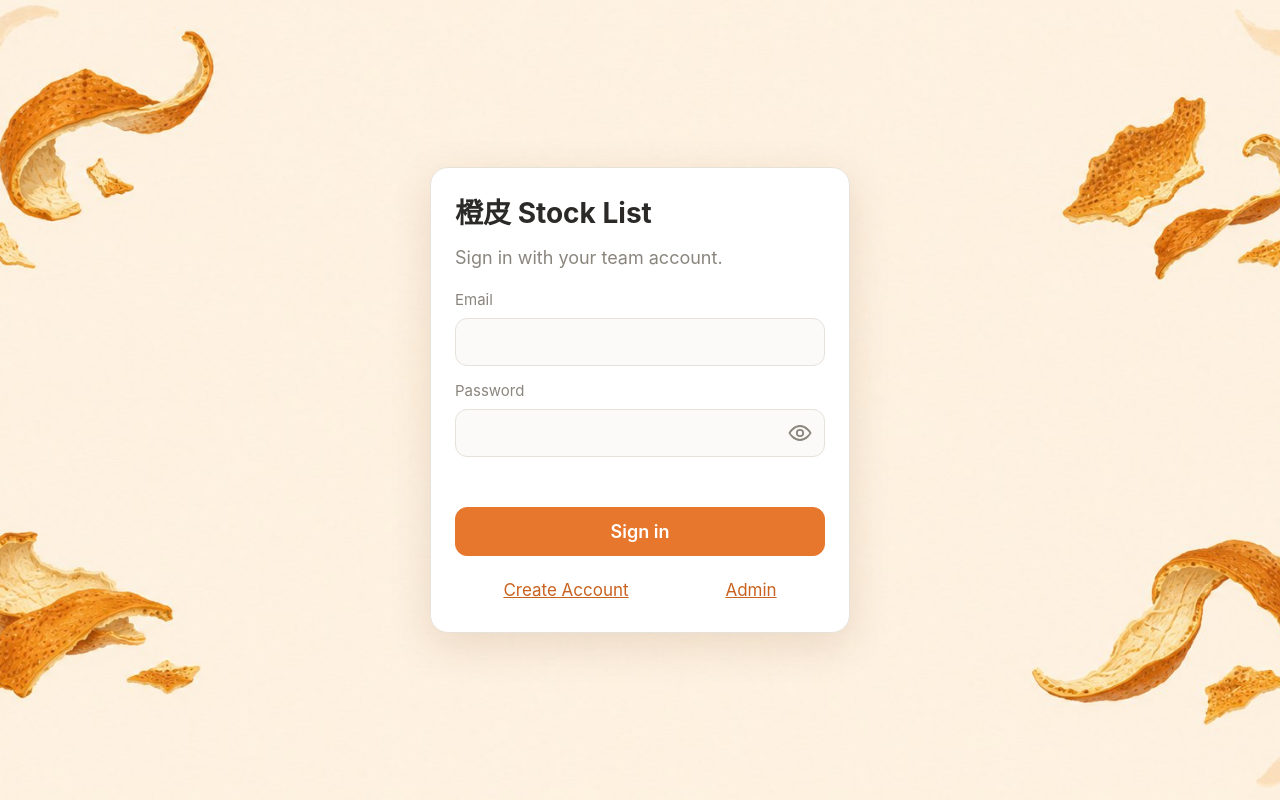
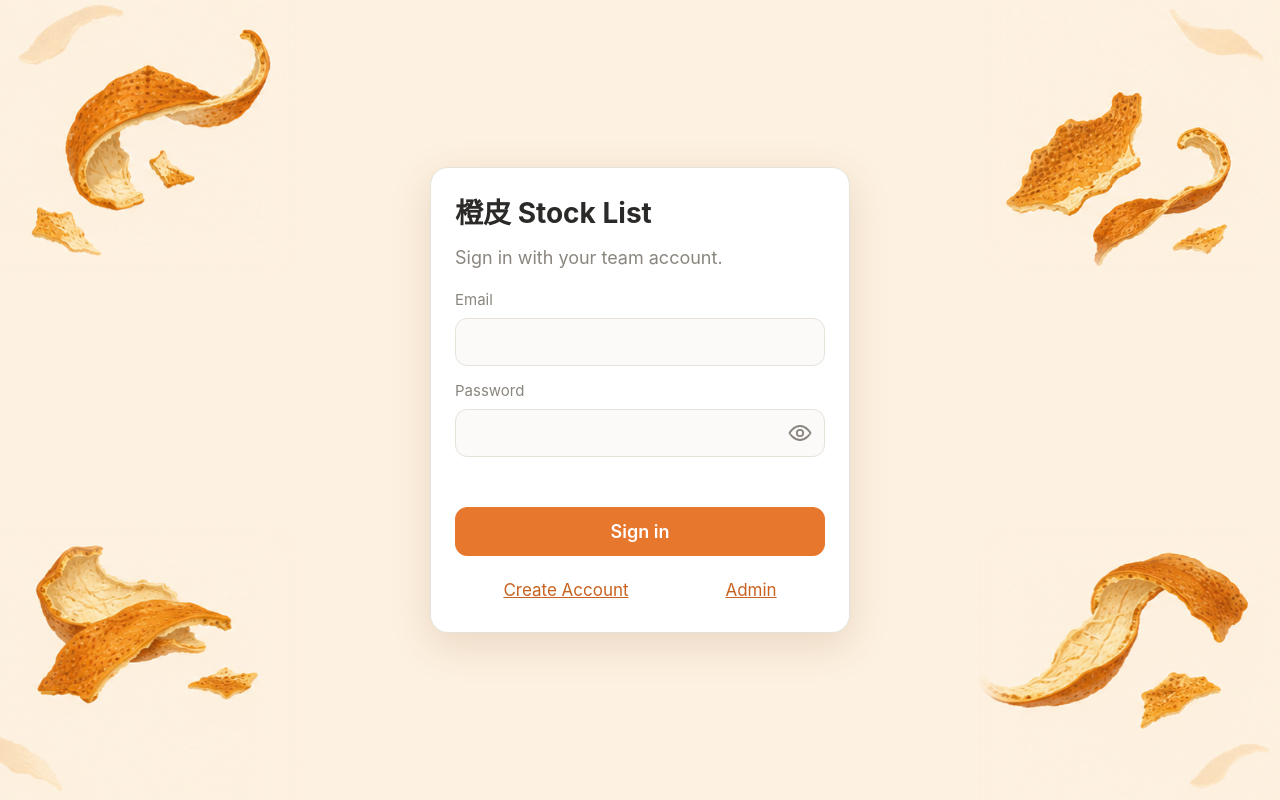
Before and after one commit to kevinkim1112570-AI/Dried-Orange-Peel, a plain HTML site: page index.html in a window 1280 px wide. Drawn offline with nearby package versions, Linux system fonts and the light colour scheme.

Commit message:
Login background: pin the four peel corners to the viewport corners
Co-Authored-By: Claude Sonnet 5.5 <noreply@anthropic.com>
Claude-Session: https://claude.ai/code/session_016Rd63o5u5q8YiVzcUzw5zi

```diff
--- a/index.html
+++ b/index.html
@@ -47,7 +47,15 @@
   textarea{min-height:76px;resize:vertical}
   .actions{grid-column:span 6;display:flex;gap:10px;justify-content:flex-end}
 
-  body.bg-login{background:#fdf1e2 url('/icons/login-bg.jpg') center/cover no-repeat fixed}
+  body.bg-login{background:#fdf1e1}
+  .corners{display:none}
+  body.bg-login .corners{display:block}
+  .corners i{position:fixed;width:clamp(110px,24vw,380px);aspect-ratio:380/350;background-size:100% 100%;background-repeat:no-repeat;pointer-events:none;z-index:0}
+  .corners .tl{top:0;left:0;background-image:url('/icons/corner-tl.png')}
+  .corners .tr{top:0;right:0;background-image:url('/icons/corner-tr.png')}
+  .corners .bl{bottom:0;left:0;background-image:url('/icons/corner-bl.png')}
+  .corners .br{bottom:0;right:0;background-image:url('/icons/corner-br.png')}
+  body.bg-login .wrap{position:relative;z-index:1}
   body.bg-login header{display:none}
   body.bg-login .wrap{min-height:100vh;display:flex;align-items:center;justify-content:center;padding:24px 20px}
   body.bg-login .login{margin:0;width:100%;box-shadow:0 12px 40px rgba(120,70,20,.15)}
@@ -114,6 +122,7 @@
 </style>
 </head>
 <body class="bg-login">
+<div class="corners" aria-hidden="true"><i class="tl"></i><i class="tr"></i><i class="bl"></i><i class="br"></i></div>
 <div class="wrap">
   <header>
     <div>
```
Also changed, not shown: icons/corner-bl.png (added), icons/corner-br.png (added), icons/corner-tl.png (added), icons/corner-tr.png (added), icons/login-bg.jpg (deleted).
